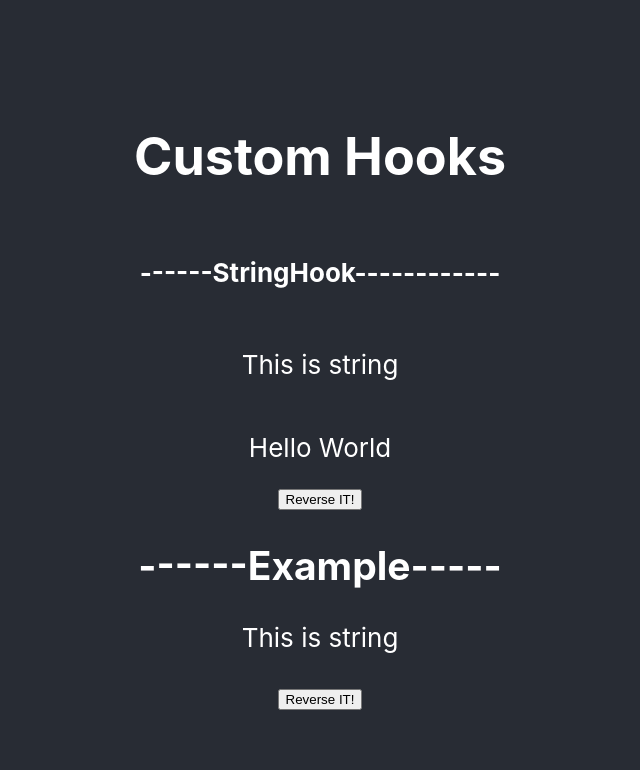
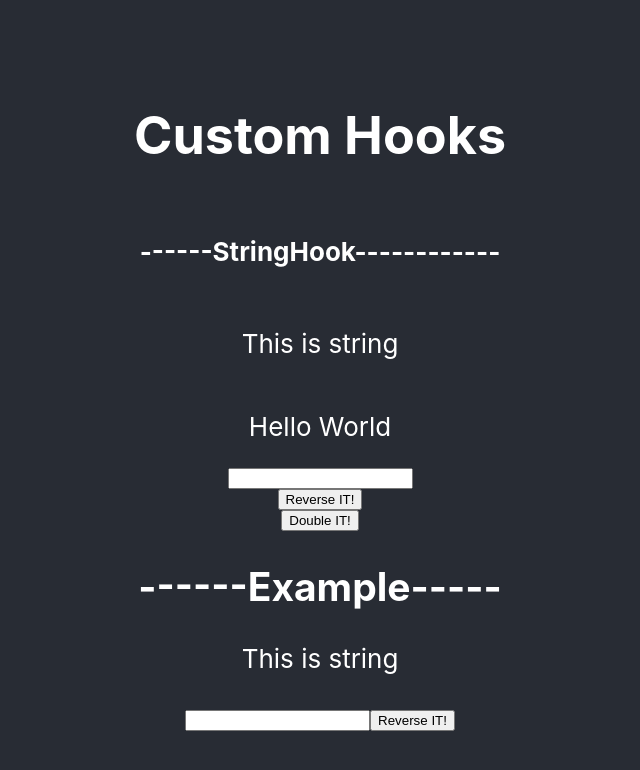
Before and after one commit to WDI-301/custom-hooks-summer23, a React (Create React App) app: page / in a window 1280 px wide. Shown: the top 770 px of the page, without its empty margins (320-960 px from the left). Built offline with nearby package versions, Linux system fonts and the light colour scheme.

Commit message:
added double string and input

```diff
--- a/src/App.js
+++ b/src/App.js
@@ -2,12 +2,15 @@ import logo from './logo.svg';
 import './App.css';
 import useStringHook from './hooks/useStringHook'
 import Example from './components/Example'
+import { setSelectionRange } from '@testing-library/user-event/dist/utils';
 function App() {
 
   const {
     stringHookState,
     HelloWorld,
-    reverseString
+    reverseString,
+    dblStr,
+    setStringHookState
   } = useStringHook()
 
   return (
@@ -16,7 +19,12 @@ function App() {
       <h4>------StringHook------------</h4>
       <p>{stringHookState}</p>
       <p>{HelloWorld}</p>
+      <input onChange={
+        (event) => setStringHookState(event.target.value)
+      } />
       <button onClick={reverseString}>Reverse IT!</button>
+      <button onClick={dblStr}>Double IT!</button>
+
       <Example />
     </div>
   );
--- a/src/components/Example.js
+++ b/src/components/Example.js
@@ -2,11 +2,15 @@ import React from 'react'
 import useStringHook from '../hooks/useStringHook'
 
 const Example = () => {
-    const {stringHookState, reverseString} = useStringHook()
+    const {stringHookState, reverseString, setStringHookState} = useStringHook()
   return (
     <div>
         <h2>------Example-----</h2>
         <p>{stringHookState}</p>
+        <input onChange={
+            (event) => setStringHookState(event.target.value)
+        }
+        />
         <button onClick={reverseString}>Reverse IT!</button>
     </div>
   )
--- a/src/hooks/useStringHook.js
+++ b/src/hooks/useStringHook.js
@@ -9,12 +9,16 @@ const useStringHook = () => {
         setStringHookState(stringHookState.split('').reverse().join(''))
     }
 
-    // double string -> hello -> hello hello
+    const doubleString = () => {
+        setStringHookState(stringHookState + (' ') + stringHookState)
+    }
 
     return {
         stringHookState: stringHookState,
         HelloWorld: someWords,
-        reverseString: reverseString
+        reverseString: reverseString,
+        dblStr: doubleString, //you can rename on export
+        setStringHookState: setStringHookState
     }
 
 }
```
